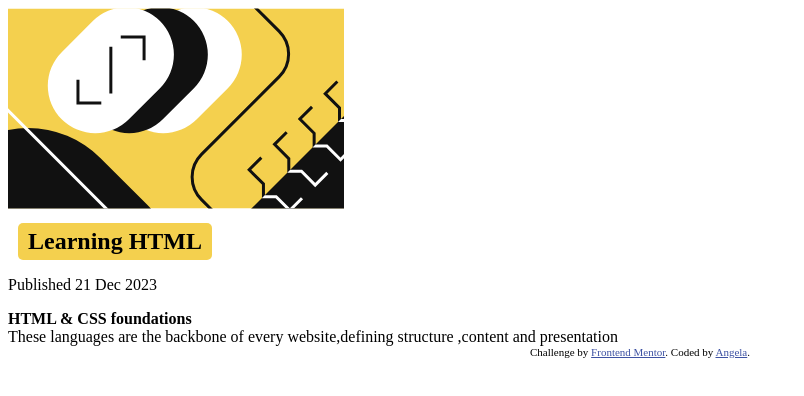
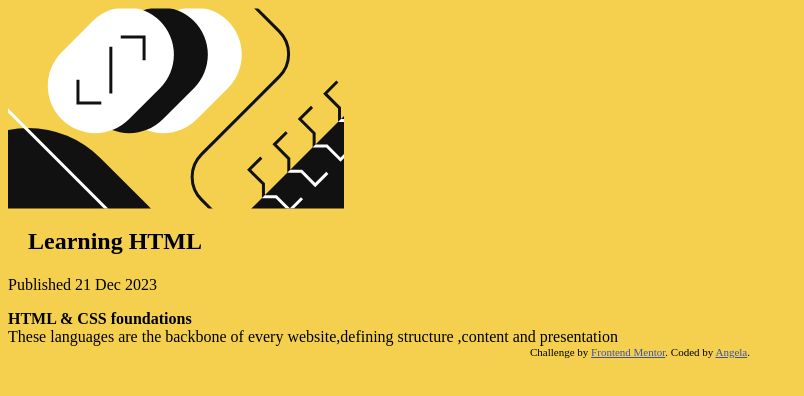
Before and after one commit to AngelaMwelu/Blog-Card, a plain HTML site: page index.html in a window 1280 px wide. Shown: the whole page, without its empty margins (0-804 px from the left). Drawn offline with Linux system fonts and the light colour scheme.

Commit message:
css styling

```diff
--- a/style.css
+++ b/style.css
@@ -1,4 +1,7 @@
-
+body{
+  background-color:  hsl(47, 88%, 63%)
+  ;
+}
 .subject {
         background-color:hsl(47, 88%, 63%);
         display: block;
```
